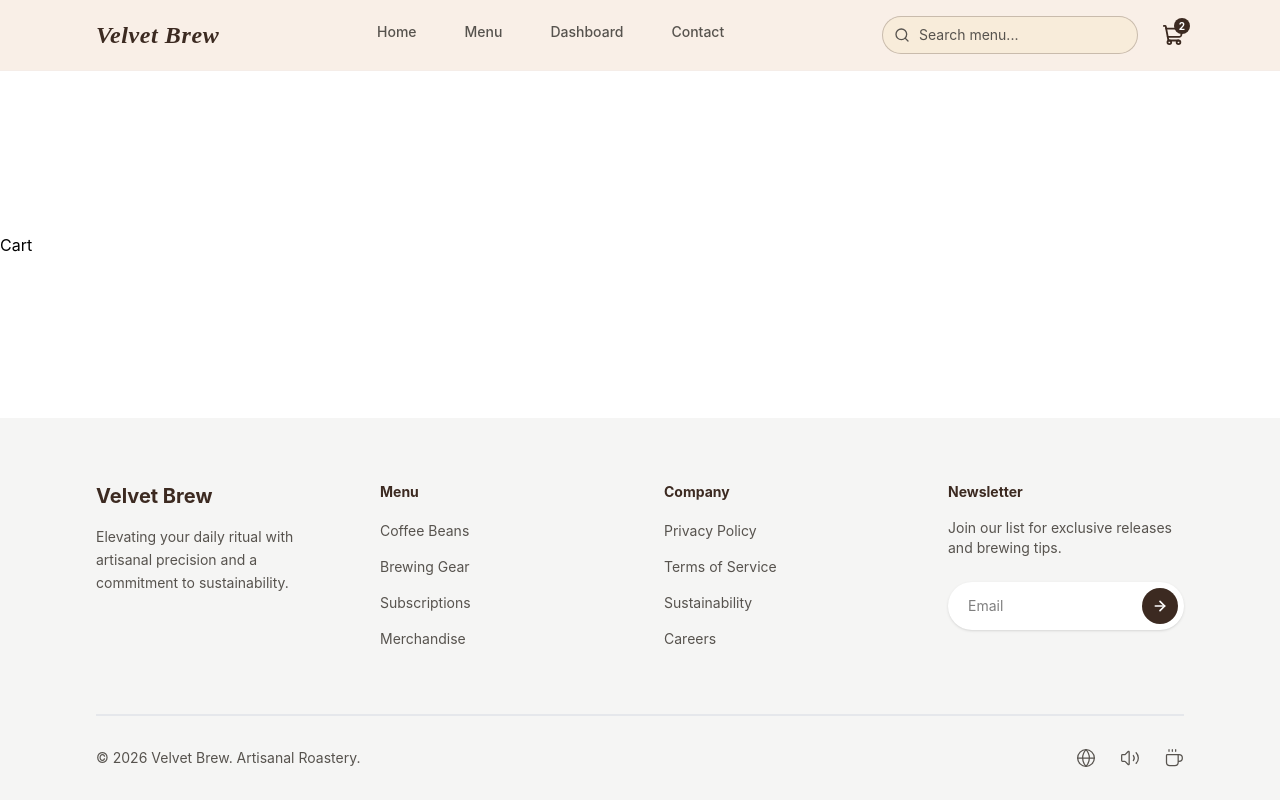
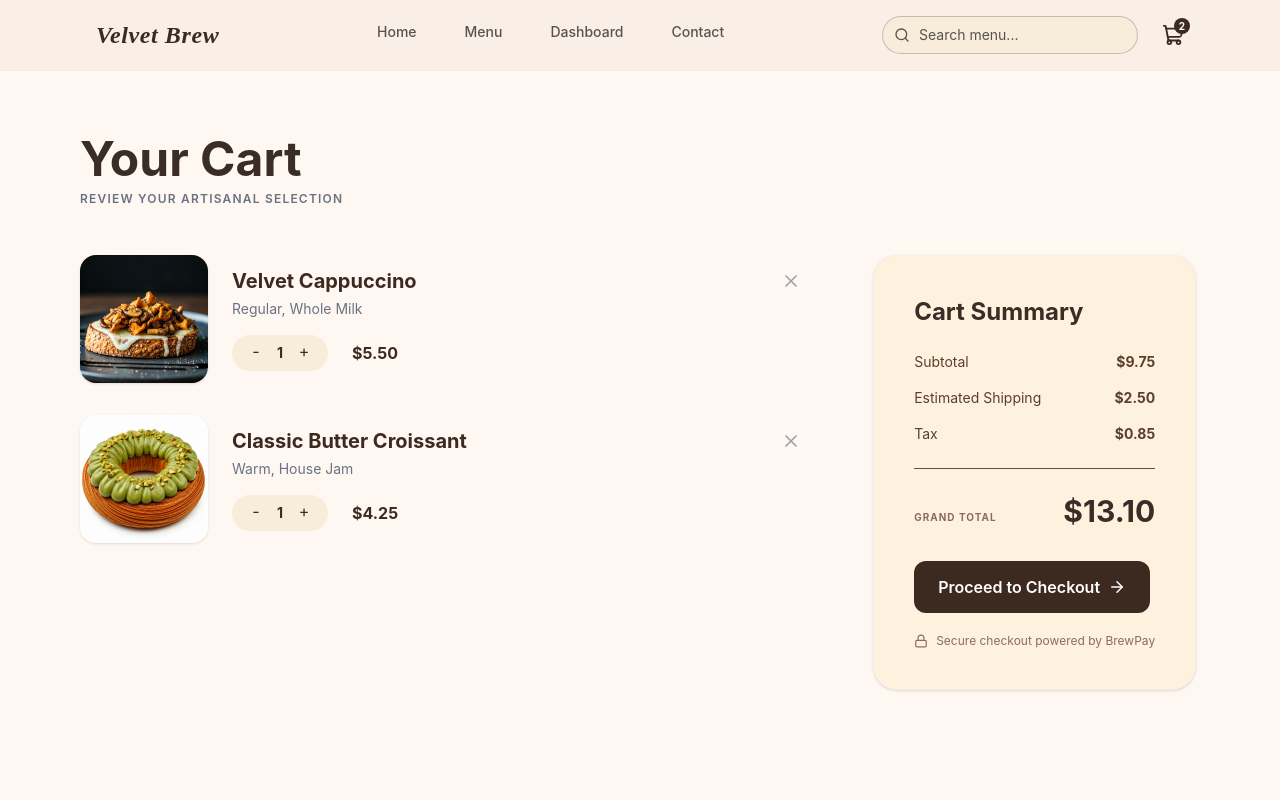
Before and after one commit to shefo72/Velvet-Brew, a React (Vite) app: page /cart in a window 1280 px wide. Shown: the top 800 px of the page. Built offline with nearby package versions, Linux system fonts and the light colour scheme.

Commit message:
feat(card): build complete card page layout

```diff
--- a/src/pages/Cart.jsx
+++ b/src/pages/Cart.jsx
@@ -1,5 +1,138 @@
+import { X, Lock, ArrowRight, Cookie } from "lucide-react";
+import Button from "./../UI/Button";
+
+const initialCartItems = [
+  {
+    id: 1,
+    name: "Velvet Cappuccino",
+    details: "Regular, Whole Milk",
+    price: 5.5,
+    quantity: 1,
+    image: "/products/2.png",
+  },
+  {
+    id: 2,
+    name: "Classic Butter Croissant",
+    details: "Warm, House Jam",
+    price: 4.25,
+    quantity: 1,
+    image: "/products/1.png",
+  },
+];
+
 function Cart() {
-  return <div>Cart</div>;
+  const cartItems = initialCartItems;
+  return (
+    <main className="min-h-screen bg-[#FFF8F2] pt-16 pb-16 px-6 lg:px-20 font-sans">
+      <div className="max-w-7xl mx-auto">
+        <div className="mb-12">
+          <h1 className="text-4xl md:text-5xl font-serif font-bold text-[#3a2d28] mb-2">
+            Your Cart
+          </h1>
+          <p className="text-[10px] md:text-xs text-gray-500 tracking-widest uppercase font-semibold">
+            Review your artisanal selection
+          </p>
+        </div>
+
+        <div className="grid grid-cols-1 lg:grid-cols-12 gap-12 lg:gap-16">
+          <div className="lg:col-span-7 xl:col-span-8 flex flex-col gap-8">
+            {cartItems.map((item) => (
+              <ItemCard item={item} />
+            ))}
+          </div>
+
+          <div className="lg:col-span-5 xl:col-span-4 flex flex-col gap-6  items-center">
+            <div className="bg-[#FEF2DF] rounded-3xl p-10 shadow-sm border  border-secondary-coffee">
+              <h2 className="font-serif text-2xl font-bold text-[#3a2d28] mb-6">
+                Cart Summary
+              </h2>
+
+              <div className="flex flex-col gap-4 text-sm text-[#5c3e2e] mb-6 border-b border-muted-coffee pb-6">
+                <div className="flex justify-between">
+                  <span>Subtotal</span>
+                  <span className="font-bold">$9.75</span>
+                </div>
+                <div className="flex justify-between">
+                  <span>Estimated Shipping</span>
+                  <span className="font-bold">$2.50</span>
+                </div>
+                <div className="flex justify-between">
+                  <span>Tax</span>
+                  <span className="font-bold">$0.85</span>
+                </div>
+              </div>
+
+              <div className="flex justify-between items-end mb-8">
+                <span className="text-[10px] font-bold text-[#8c6b5d] tracking-widest uppercase mb-1">
+                  Grand Total
+                </span>
+                <span className="font-serif text-3xl font-bold text-[#3a2d28]">
+                  $13.10
+                </span>
+              </div>
+
+              <Button>
+                Proceed to Checkout
+                <ArrowRight size={18} />
+              </Button>
+
+              <div className="flex items-center justify-center gap-2 mt-5 text-xs text-[#8c6b5d]">
+                <Lock size={14} />
+                <span>Secure checkout powered by BrewPay</span>
+              </div>
+            </div>
+          </div>
+        </div>
+      </div>
+    </main>
+  );
 }
 
 export default Cart;
+
+function ItemCard({ item }) {
+  const { name, image, details } = item;
+  return (
+    <div>
+      <div className="flex items-center gap-6">
+        <img
+          src={image}
+          alt={name}
+          className="w-24 h-24 md:w-32 md:h-32 object-cover rounded-2xl shadow-sm"
+        />
+
+        <div className="flex-1 flex flex-col justify-between h-full py-1">
+          <div className="flex justify-between items-start">
+            <div>
+              <h3 className="font-serif text-lg md:text-xl font-bold text-primary-coffee">
+                {name}
+              </h3>
+              <p className="text-xs md:text-sm text-gray-500 mt-1">{details}</p>
+            </div>
+            <button className="text-gray-400 hover:text-red-500 transition-colors p-1">
+              <X size={20} />
+            </button>
+          </div>
+
+          <div className="flex items-center gap-6 mt-4">
+            <div className="flex items-center bg-[#F8ECDA] rounded-full px-3 py-1">
+              <button className="text-primary-coffee hover:text-black w-6 flex justify-center pb-1">
+                -
+              </button>
+              <span className="text-sm font-bold text-primary-coffee w-6 text-center">
+                {item.quantity}
+              </span>
+              <button className="text-primary-coffee hover:text-black w-6 flex justify-center pb-1">
+                +
+              </button>
+            </div>
+
+            <span className="font-bold text-primary-coffee">
+              ${(item.price * item.quantity).toFixed(2)}
+            </span>
+          </div>
+        </div>
+      </div>
+    </div>
+  );
+}
```
